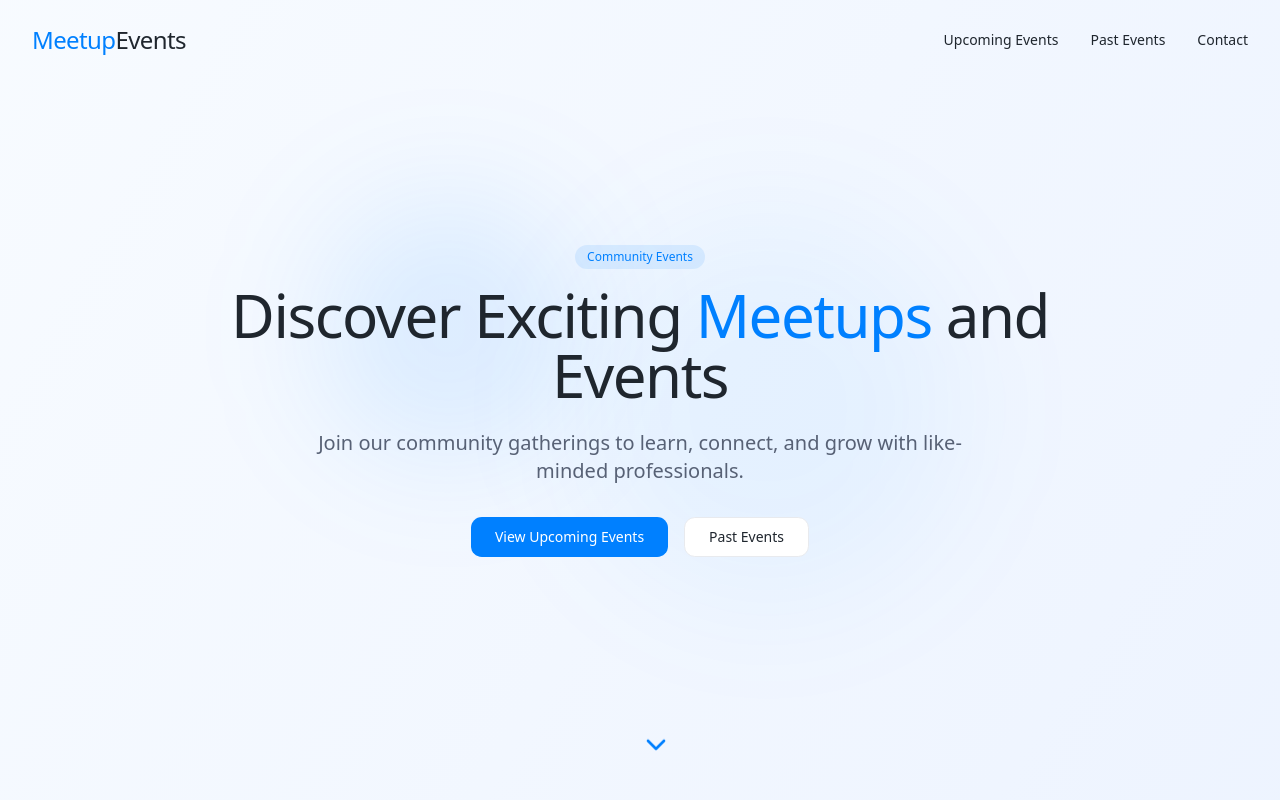
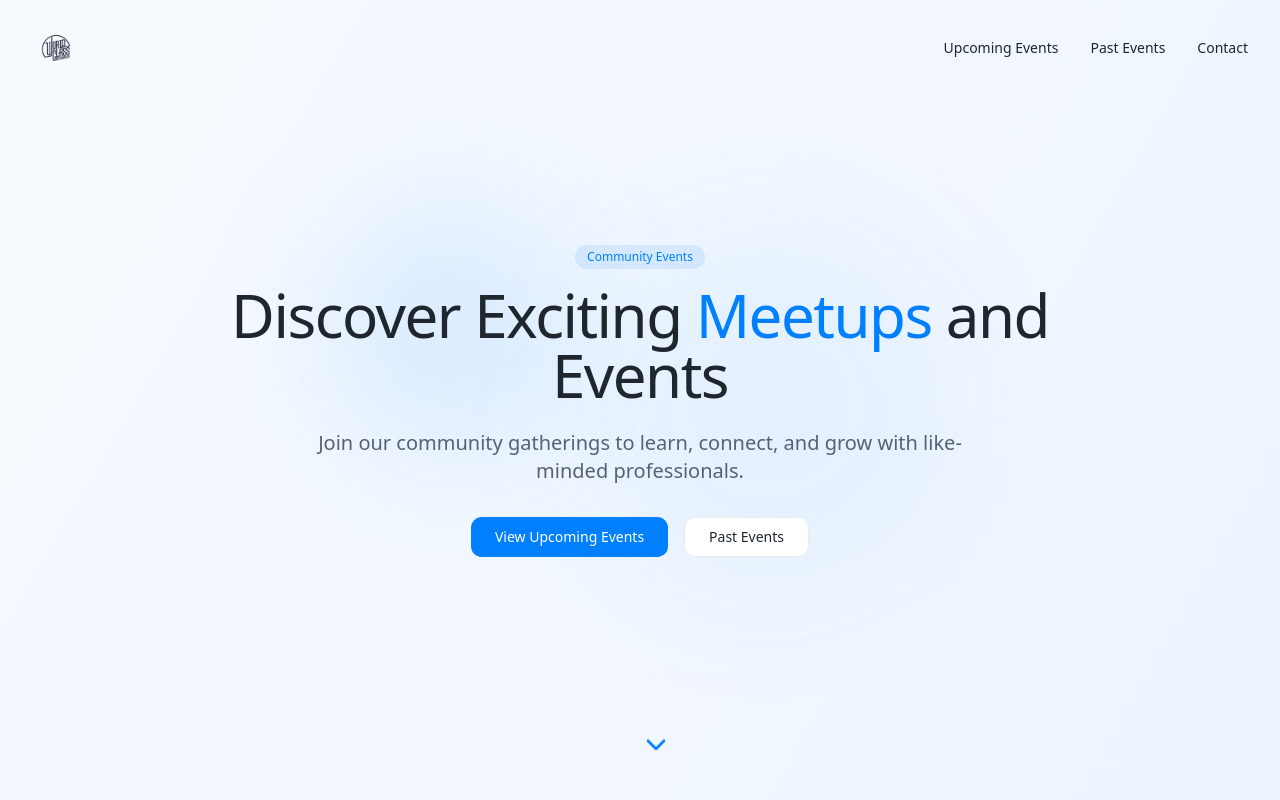
Before and after one commit to wcdschool/worldclassdesigner, a React (Vite) app: page / in a window 1280 px wide. Shown: the top 800 px of the page. Built offline with nearby package versions, Linux system fonts and the light colour scheme.

Commit message:
Add logo to project
Adds a logo to the project.

```diff
--- a/src/components/Navbar.tsx
+++ b/src/components/Navbar.tsx
@@ -35,10 +35,13 @@ const Navbar = () => {
       <div className="max-w-7xl mx-auto flex items-center justify-between">
         <a
           href="#"
-          className="text-2xl font-medium tracking-tight transition-all duration-300"
+          className="transition-all duration-300"
         >
-          <span className="text-primary">Meetup</span>
-          <span className="font-light">Events</span>
+          <img
+            src="/lovable-uploads/976f1608-fe4b-4980-a5cc-c39da01c3508.png"
+            alt="World Class Designer Logo"
+            className="h-12 w-auto"
+          />
         </a>
 
         {/* Desktop Navigation */}
```
Also changed, not shown: public/lovable-uploads/976f1608-fe4b-4980-a5cc-c39da01c3508.png (added).
